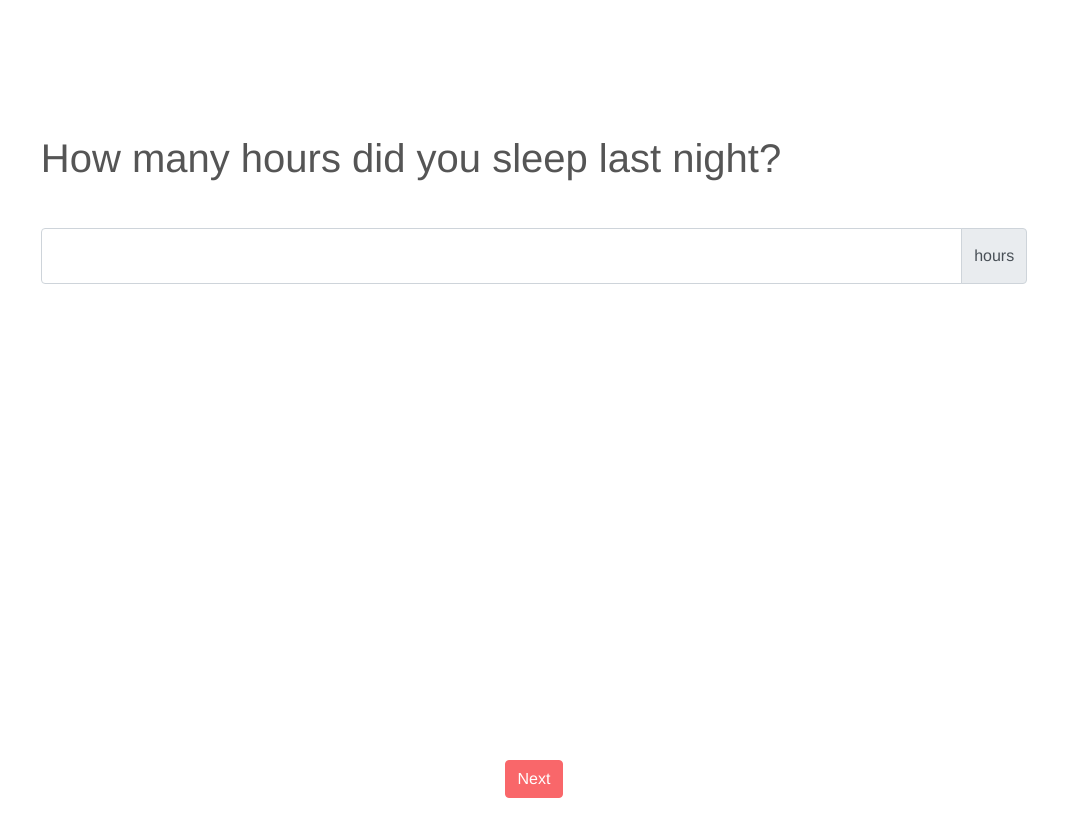
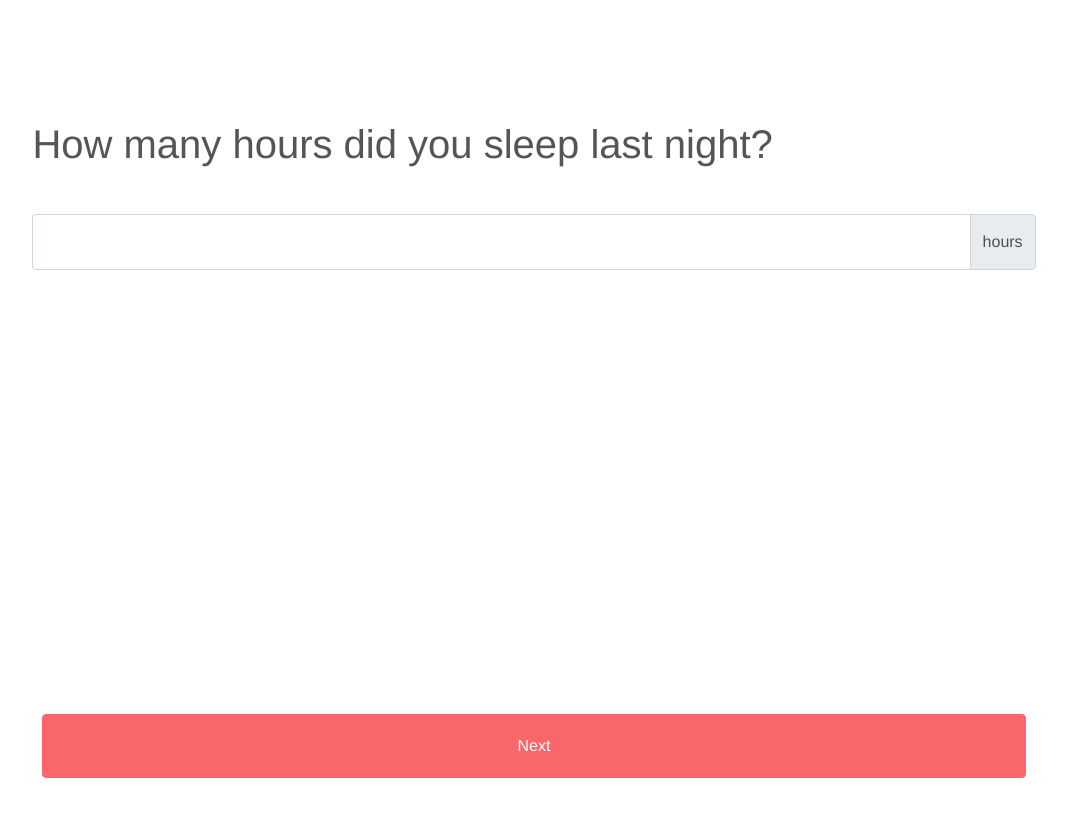
Before and after one commit to RyanRHall/check_up, a website: page public/index.html in a window 1280 px wide. Shown: the whole page, without its empty margins (106-1173 px from the left). Drawn offline with nearby package versions, Linux system fonts and the light colour scheme.

Commit message:
update css

```diff
--- a/public/css/index.css
+++ b/public/css/index.css
@@ -3,7 +3,7 @@ body {
 	font-family: Helvetica;
 }
 .main-content {
-	padding: 10% 6%;
+	padding: 0;
 }
 .clear {
 	clear: both;
@@ -11,6 +11,7 @@ body {
 /* form elements */
 form.form {
 	position: relative;
+	padding: 10% 6%;
 }
 form.form .carousel-item {
 }
@@ -49,8 +50,8 @@ form .bottom-buttons {
 }
 form.form .carousel-control-prev, .carousel-control-next {
 	position: relative;
-	width: auto;
-	margin: 2em 1em 0 1em;
+	width: 49%;
+	margin: 0;
 	opacity: 0.95;
 	display: inline-block;
 }
@@ -71,3 +72,7 @@ form.form .carousel-control-prev, .carousel-control-next {
 	background-color: #1ecd97;
 	border-color: #1ecd97;
 }
+form.form .btn {
+	width: 100%;
+	height: 4em;
+}
--- a/public/index.html
+++ b/public/index.html
@@ -28,7 +28,7 @@
 									</div>
 								</div>
 								<div class="text-center bottom-buttons">
-									<a class="carousel-control-next" href="#carouselExampleIndicators" role="button" data-slide="next">
+									<a class="carousel-control-next" href="#carouselExampleIndicators" role="button" data-slide="next" style="width: 98%;">
 										<button class="btn btn-danger">Next</button>
 									</a>
 									<div class="clear"></div>
@@ -200,7 +200,7 @@
 									</div>
 								</div>
 								<div class="text-center bottom-buttons">
-									<a class="carousel-control-next" href="#carouselExampleIndicators" role="button" data-slide="next">
+									<a class="carousel-control-next" href="#carouselExampleIndicators" role="button" data-slide="next" style="width: 98%;">
 										<button type="button" class="btn btn-success submit-btn" id="submit_again">Submit Again</button>
 									</a>
 									<div class="clear"></div>
```
